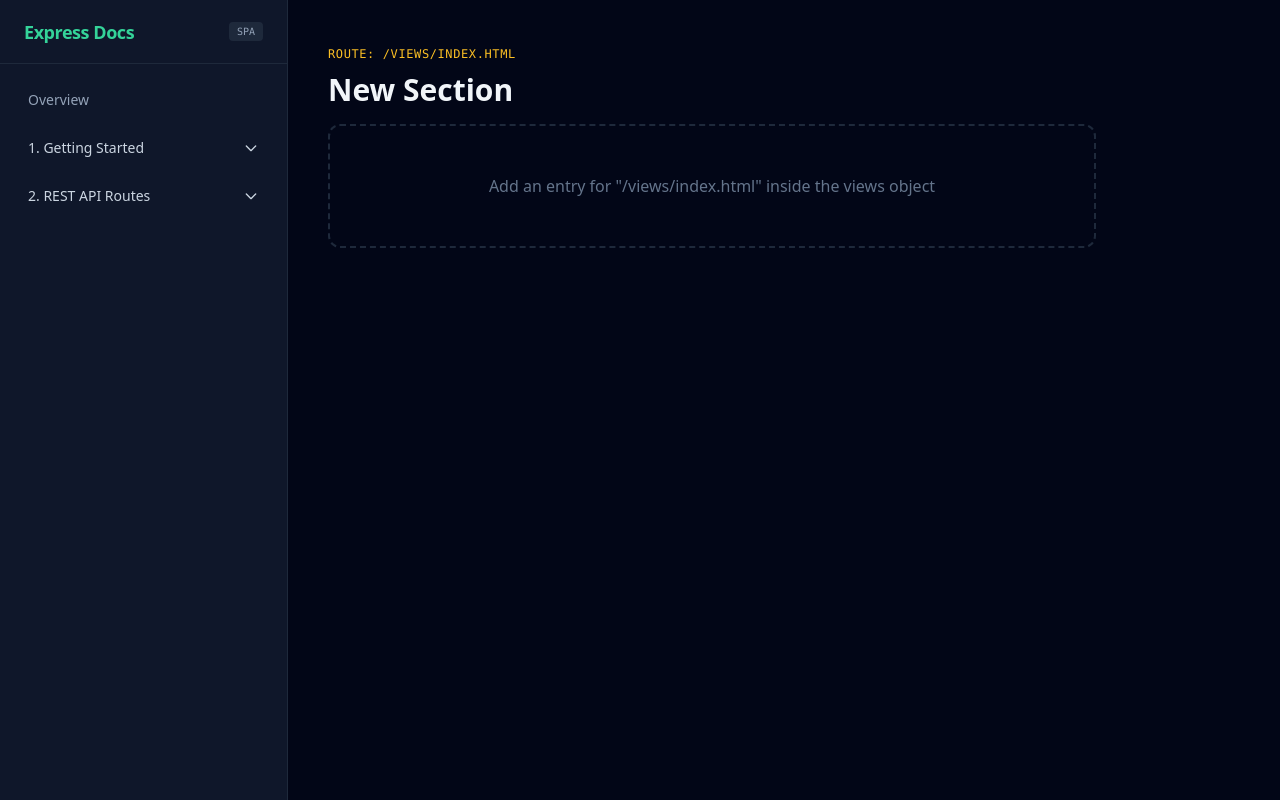
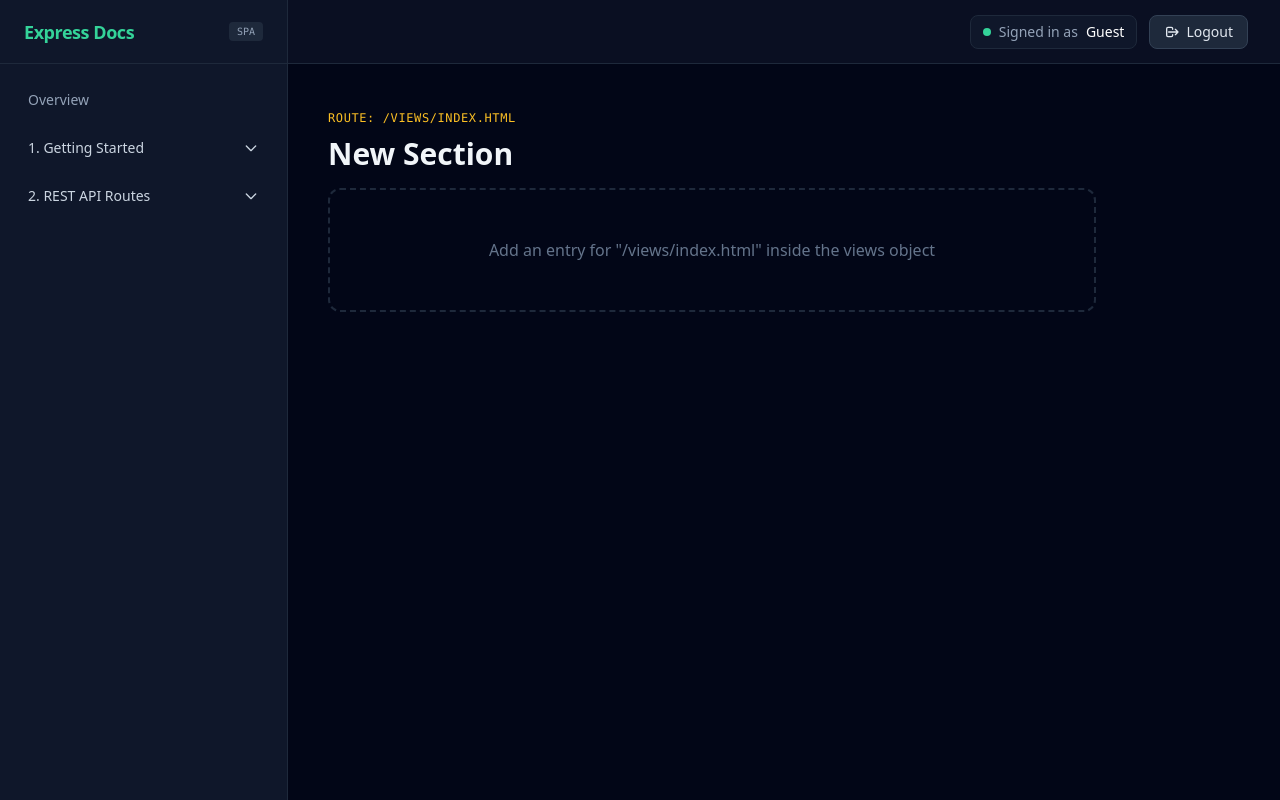
Before and after one commit to aokutu/NodeJsExpress, a website: page views/index.html in a window 1280 px wide. Drawn offline with nearby package versions, Linux system fonts and the light colour scheme; no server answers.

Commit message:
--no-edit

```diff
--- a/views/index.html
+++ b/views/index.html
@@ -85,14 +85,40 @@
       </nav>
     </aside>
 
-    <!-- Dynamic SPA View Container -->
-    <main id="app-view" class="flex-1 p-10">
-      <!-- Content gets injected here without page reloads -->
-    </main>
+    <!-- Right Column: Top Header + Dynamic SPA View Container -->
+    <div class="flex-1 flex flex-col min-w-0">
+
+      <!-- Top Bar with Session Username & Logout -->
+      <header class="h-16 px-8 bg-slate-900/60 border-b border-slate-800 flex items-center justify-end gap-3 shrink-0">
+        <div id="session-user-box" class="flex items-center gap-2 px-3 py-1.5 rounded-lg bg-slate-900 border border-slate-800 text-sm">
+          <span class="w-2 h-2 rounded-full bg-emerald-400"></span>
+          <span class="text-slate-400">Signed in as</span>
+          <span id="session-username" class="font-medium text-white">Loading...</span>
+        </div>
+
+        <button
+          id="logout-btn"
+          type="button"
+          onclick="handleLogout()"
+          class="inline-flex items-center gap-1.5 px-3.5 py-1.5 rounded-lg text-sm font-medium bg-slate-800 hover:bg-rose-500/20 text-slate-200 hover:text-rose-300 border border-slate-700 hover:border-rose-500/40 transition cursor-pointer"
+        >
+          <svg class="w-4 h-4" fill="none" stroke="currentColor" viewBox="0 0 24 24">
+            <path stroke-linecap="round" stroke-linejoin="round" stroke-width="2" d="M17 16l4-4m0 0l-4-4m4 4H7m6 4v1a2 2 0 01-2 2H6a2 2 0 01-2-2V7a2 2 0 012-2h5a2 2 0 012 2v1" />
+          </svg>
+          <span>Logout</span>
+        </button>
+      </header>
+
+      <!-- Dynamic SPA View Container -->
+      <main id="app-view" class="flex-1 p-10">
+        <!-- Content gets injected here without page reloads -->
+      </main>
+
+    </div>
 
   </div>
 
-  <!-- SPA Router + Accordion + PWA Registration -->
+  <!-- SPA Router + Session UI + Accordion + PWA Registration -->
   <script>
     // 1. Expand/Collapse Vertical Sub-menus
     function toggleMenu(menuId, arrowId) {
@@ -100,7 +126,40 @@
       document.getElementById(arrowId).classList.toggle('rotate-180');
     }
 
-    // 2. Define your SPA views (Populate your content here later)
+    // 2. Load Current User from Express Session
+    // Adjust endpoint/response shape to match your backend (e.g. /api/me or /api/session)
+    async function loadSessionUser() {
+      const usernameEl = document.getElementById('session-username');
+      try {
+        const res = await fetch('/api/me', { credentials: 'same-origin' });
+        if (!res.ok) {
+          usernameEl.textContent = 'Guest';
+          return;
+        }
+        const data = await res.json();
+        const username = data?.user?.username || data?.username;
+        usernameEl.textContent = username || 'Guest';
+      } catch (err) {
+        usernameEl.textContent = 'Guest';
+      }
+    }
+
+    // 3. Logout Handler
+    // Adjust method/URL (/logout or /api/logout) to match your route
+    async function handleLogout() {
+      const logoutBtn = document.getElementById('logout-btn');
+      logoutBtn.disabled = true;
+      try {
+        await fetch('/logout', {
+          method: 'POST',
+          credentials: 'same-origin'
+        });
+      } finally {
+        window.location.href = '/loggin';
+      }
+    }
+
+    // 4. Define your SPA views (Populate your content here later)
     const views = {
       '/': `
         <div class="max-w-3xl">
@@ -140,7 +199,7 @@
       `
     };
 
-    // 3. Client-side SPA Navigation Handler
+    // 5. Client-side SPA Navigation Handler
     function navigateTo(path) {
       const appView = document.getElementById('app-view');
       appView.innerHTML = views[path] || `
@@ -176,10 +235,11 @@
     // Support browser Back/Forward buttons
     window.addEventListener('popstate', () => navigateTo(window.location.pathname));
 
-    // Render initial route on load
+    // Render initial route & load session user on load
     navigateTo(window.location.pathname);
+    loadSessionUser();
 
-    // 4. PWA Service Worker Registration (Uncomment when you create /public/sw.js)
+    // 6. PWA Service Worker Registration (Uncomment when you create /public/sw.js)
     /*
     if ('serviceWorker' in navigator) {
       window.addEventListener('load', () => {
```
